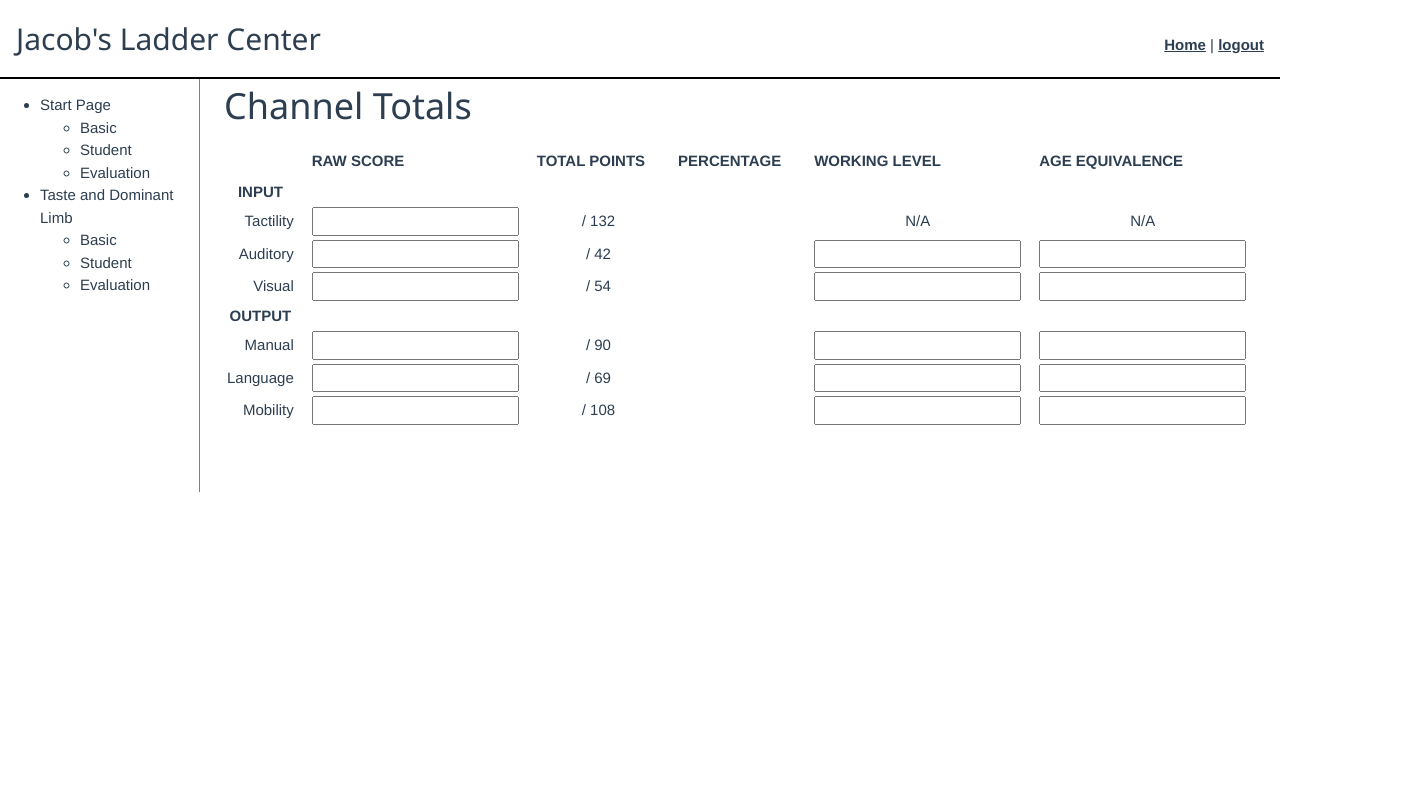
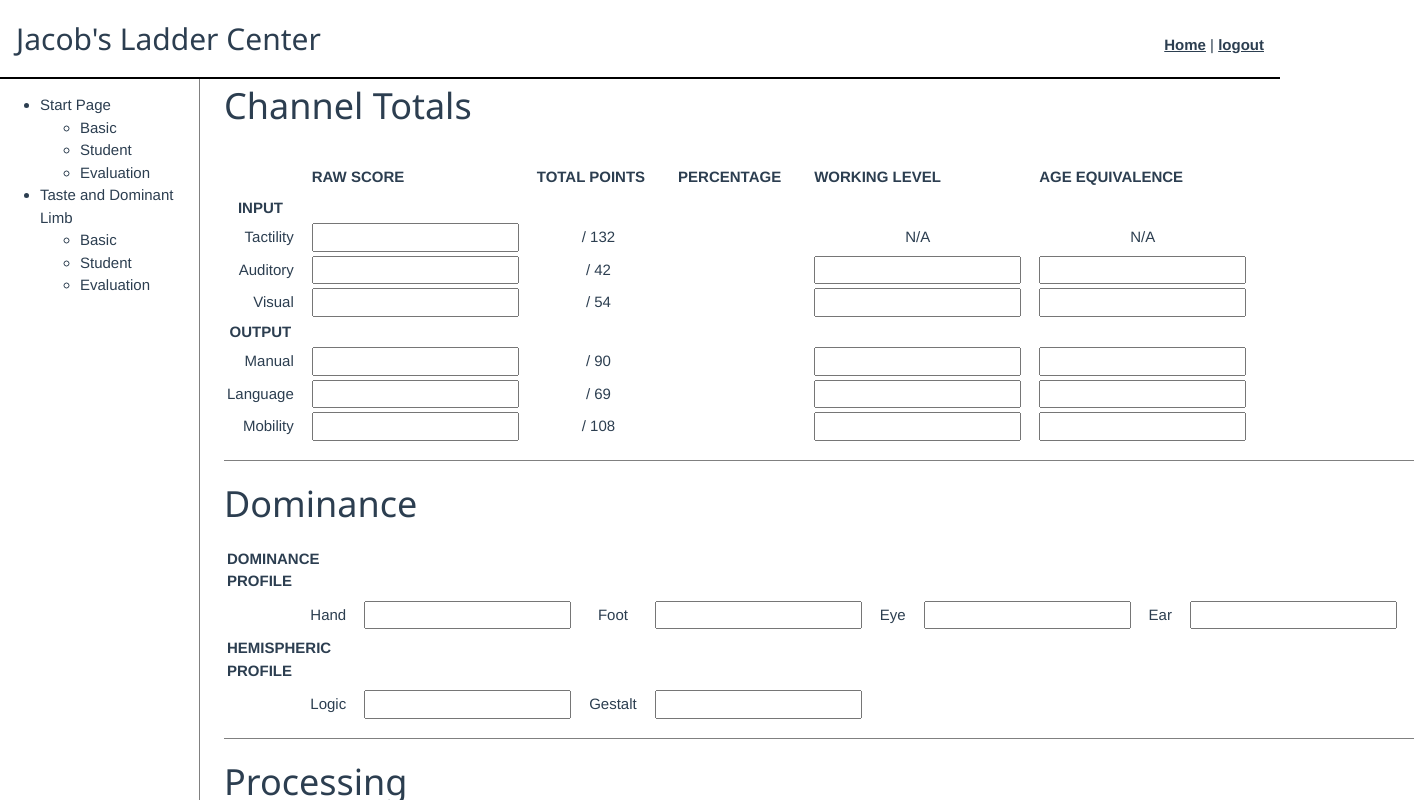
Before and after one commit to JacobsLadderJD/AssessmentTool, a Vue app: page /evaluations/1 in a window 1280 px wide. Both pictures are taken after typing "Sample", "Sample", "Sample" into the empty fields and a click on the button "Next". Shown: the top 800 px of the page, 1414 px wide, since content can reach past the window. Built offline with nearby package versions, Linux system fonts and the light colour scheme.

Commit message:
Completed Dominance, Processing, and Reflexes section of page 2

```diff
--- a/src/views/EvaluationViewer.vue
+++ b/src/views/EvaluationViewer.vue
@@ -65,6 +65,8 @@
         <div class="form-page" v-if="page===2">
 
           <h1 class="title" style="text-align:left">Channel Totals</h1>
+          <!-- page 2 section 1 -->
+          <div class="form-section">
             <table>
               <tbody>
                 <tr>
@@ -169,6 +171,97 @@
                 </tr>
               </tbody>
             </table>
+          </div>
+          <!-- page 2 section 2 -->
+          <div class="form-section">
+            <h1 class="title" style="text-align:left">Dominance</h1>
+            <table>
+              <tbody>
+                <tr>
+                  <th>DOMINANCE PROFILE</th>
+                </tr>
+                <tr>
+                  <td style="text-align:right">Hand</td>
+                  <td>
+                    <input id="hand-dominance" type="text" name="handDominance" :value="evaluation.handDominance"/>
+                  </td>
+                  <td>Foot</td>
+                  <td>
+                    <input id="foot-dominance" type="text" name="footDominance" :value="evaluation.footDominance"/>
+                  </td>
+                  <td>Eye</td>
+                  <td>
+                    <input id="eye-dominance" type="text" name="eyeDominance" :value="evaluation.eyeDominance"/>
+                  </td>
+                  <td>Ear</td>
+                  <td>
+                    <input id="ear-dominance" type="text" name="earDominance" :value="evaluation.earDominance"/>
+                  </td>
+                </tr>
+                <tr>
+                  <th>HEMISPHERIC PROFILE</th>
+                </tr>
+                <tr>
+                  <td style="text-align:right">Logic</td>
+                  <td>
+                    <input id="logic-hemispheric" type="text" name="logicHemispheric" :value="evaluation.logicHemispheric"/>
+                  </td>
+                  <td>Gestalt</td>
+                  <td>
+                    <input id="gestalt-hemispheric" type="text" name="gestaltHemispheric" :value="evaluation.gestaltHemispheric"/>
+                  </td>
+                </tr>
+              </tbody>
+            </table>
+          </div>
+          <!-- page 2 section 3 -->
+          <div class="form-section">
+            <h1 class="title" style="text-align:left">Processing</h1>
+            <table>
+              <tbody>
+                <tr>
+                  <th>WORKING AMOUNT</th>
+                </tr>
+                <tr>
+                  <td>Auditory</td>
+                  <td>
+                    <input id="auditory-working-amount" type="text" name="auditoryWorkingAmount" :value="evaluation.auditoryWorkingAmount"/>
+                  </td>
+                  <td>Visual</td>
+                  <td>
+                    <input id="visual-working-amount" type="text" name="visualWorkingAmount" :value="evaluation.visualWorkingAmount"/>
+                  </td>
+                </tr>
+              </tbody>
+            </table>
+          </div>
+          <!-- page 2 section 4 -->
+          <div class="form-section">
+            <h1 class="title" style="text-align:left">Reflexes</h1>
+            <table>
+              <tbody>
+                <tr>
+                  <td>Not Able to Access</td>
+                  <td>
+                    <input id="reflexes-not-accessible" type="text" name="reflexesNotAccessible" :value="evaluation.reflexesNotAccessible"/>
+                  </td>
+                  <td>Not Integrated</td>
+                  <td>
+                    <input id="reflexes-not-integrated" type="text" name="reflexesNotIntegrated" :value="evaluation.reflexesNotIntegrated"/>
+                  </td>
+                  <td>Integrated</td>
+                  <td>
+                    <input id="reflexes-integrated" type="text" name="reflexesIntegrated" :value="evaluation.reflexesIntegrated"/>
+                  </td>
+                </tr>
+              </tbody>
+            </table>
+          </div>
+          <!-- page2 section 5 -->
+          <div class="form-section">
+            <h1 class="title" style="text-align:left">Channel Analysis</h1>
+            <p>Not sure how to do these sliders yet :/</p>
+          </div>
         </div>
       </form>
     </div>
```
Lines whose indentation alone changed are shown as unchanged.
